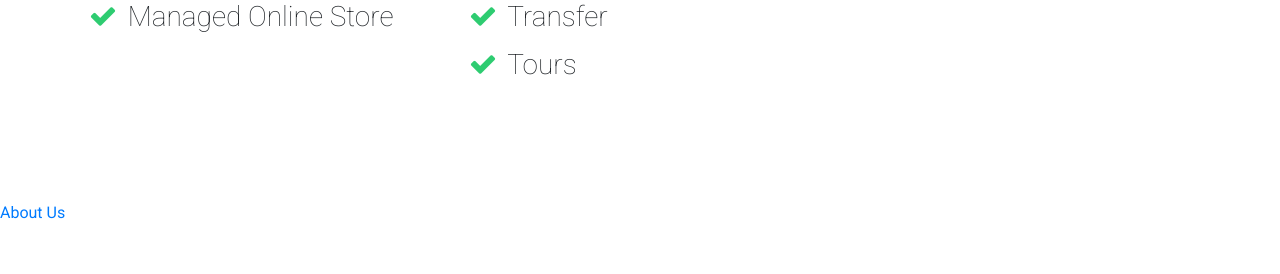
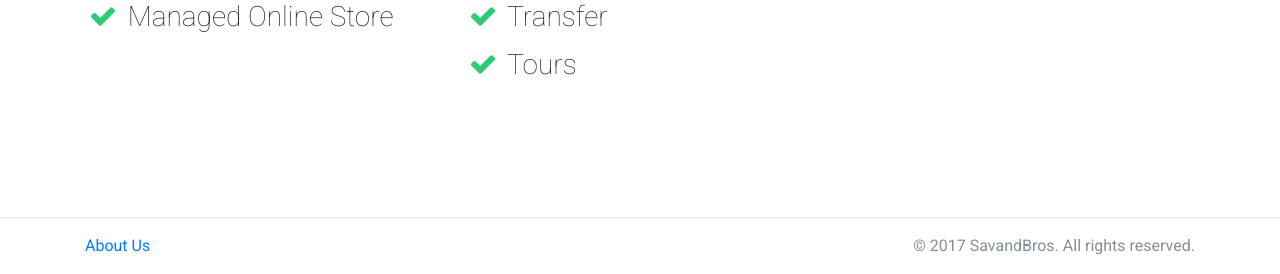
Before and after one commit to SavandBros/savandbros.com, a Django app: template templates/home.html in a window 1280 px wide. Shown: the part 1033-1307 px from the top of the page. Before the commit the page ends 1252 px from the top, so only its background shows below. Run offline with Django 3.2, Linux system fonts and the light colour scheme; the template is opened without the code that fills it, so the values that code supplies are empty; some libraries are stand-ins or nearby versions.

Commit message:
Add footer

```diff
--- a/templates/base.html
+++ b/templates/base.html
@@ -43,7 +43,22 @@
 {# Page content #}
 {% block content %}{% endblock %}
 
+<hr>
+<div class="container-fluid bg-white s-pad-y-soft footer">
+  <div class="container">
+    <div class="row">
+      <div class="col-md-6">
         <a href="{% url "basement:about" %}">About Us</a>
+      </div>
+      <divl class="col-md-6 text-right">
+        <p class="text-secondary">
+          {% trans "&copy; 2017 SavandBros. All rights reserved." %}
+        </p>
+      </divl>
+    </div>
+  </div>
+</div>
+
 {# Scripts #}
 <script src="https://code.jquery.com/jquery-3.2.1.min.js"></script>
 <script src="https://cdnjs.cloudflare.com/ajax/libs/popper.js/1.11.0/umd/popper.min.js"></script>
```
